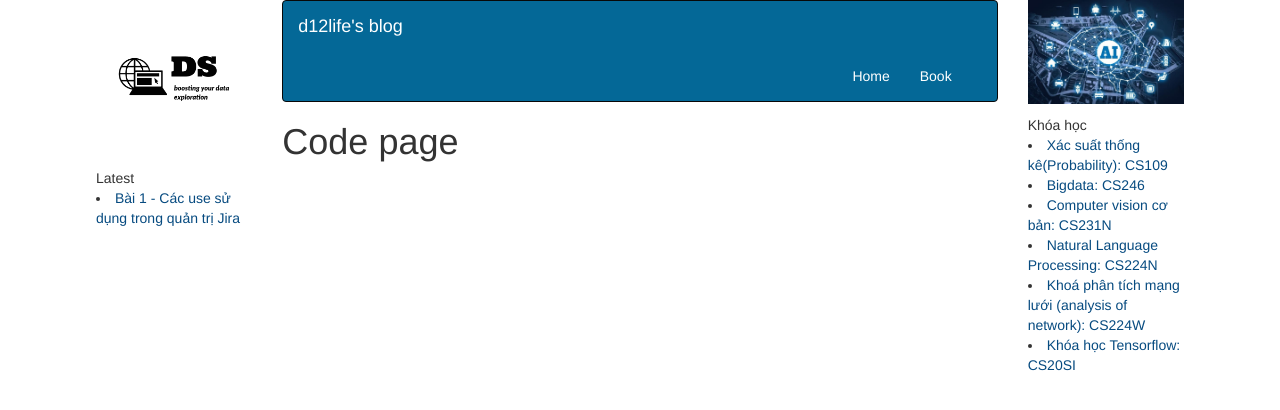
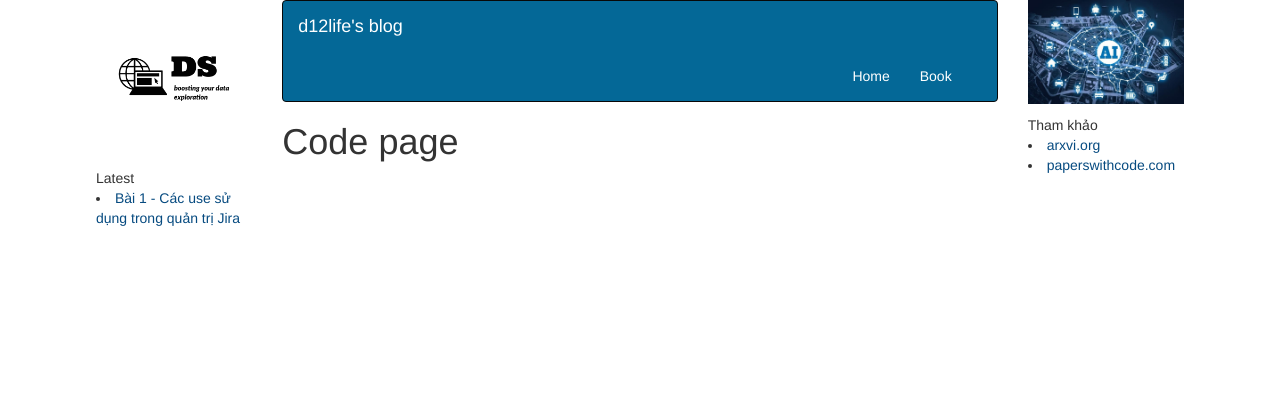
Before and after one commit to d12life/d12life.github.io, a Jekyll site: the page built from code.md, in a window 1280 px wide. Shown: the top 410 px of the page. Built offline with Jekyll 4.4.1, drawn with Linux system fonts in a browser that asks for light colours; nearby versions of some CDN libraries.

Commit message:
edit reference website

```diff
--- a/_layouts/default.html
+++ b/_layouts/default.html
@@ -95,13 +95,9 @@ body {
 					<img width="100%" style="padding-bottom: 3mm;" src="/assets/images/logo.jpg" /> </a>
 				<br>
 				<nav>
-					<div class="header">Khóa học</div>
-					<li><a style="text-align: left; color: #074B80"  href="http://web.stanford.edu/class/cs109/">Xác suất thống kê(Probability): CS109</a></li>
-					<li><a style="text-align: left; color: #074B80"  href="http://web.stanford.edu/class/cs246/">Bigdata: CS246</a></li>
-					<li><a style="text-align: left; color: #074B80"  href="http://cs231n.stanford.edu/">Computer vision cơ bản: CS231N</a></li>
-					<li><a style="text-align: left; color: #074B80"  href="http://web.stanford.edu/class/cs224n/">Natural Language Processing: CS224N</a></li>
-					<li><a style="text-align: left; color: #074B80"  href="http://web.stanford.edu/class/cs224w/">Khoá phân tích mạng lưới (analysis of network): CS224W</a></li>
-					<li><a style="text-align: left; color: #074B80"  href="https://web.stanford.edu/class/cs20si/">Khóa học Tensorflow: CS20SI</a></li>
+					<div class="header">Tham khảo</div>
+					<li><a style="text-align: left; color: #074B80"  href="https://arxiv.org/">arxvi.org</a></li>
+					<li><a style="text-align: left; color: #074B80"  href="https://paperswithcode.com/">paperswithcode.com</a></li>
 				</nav>
 			</div>
 		</div>
```
